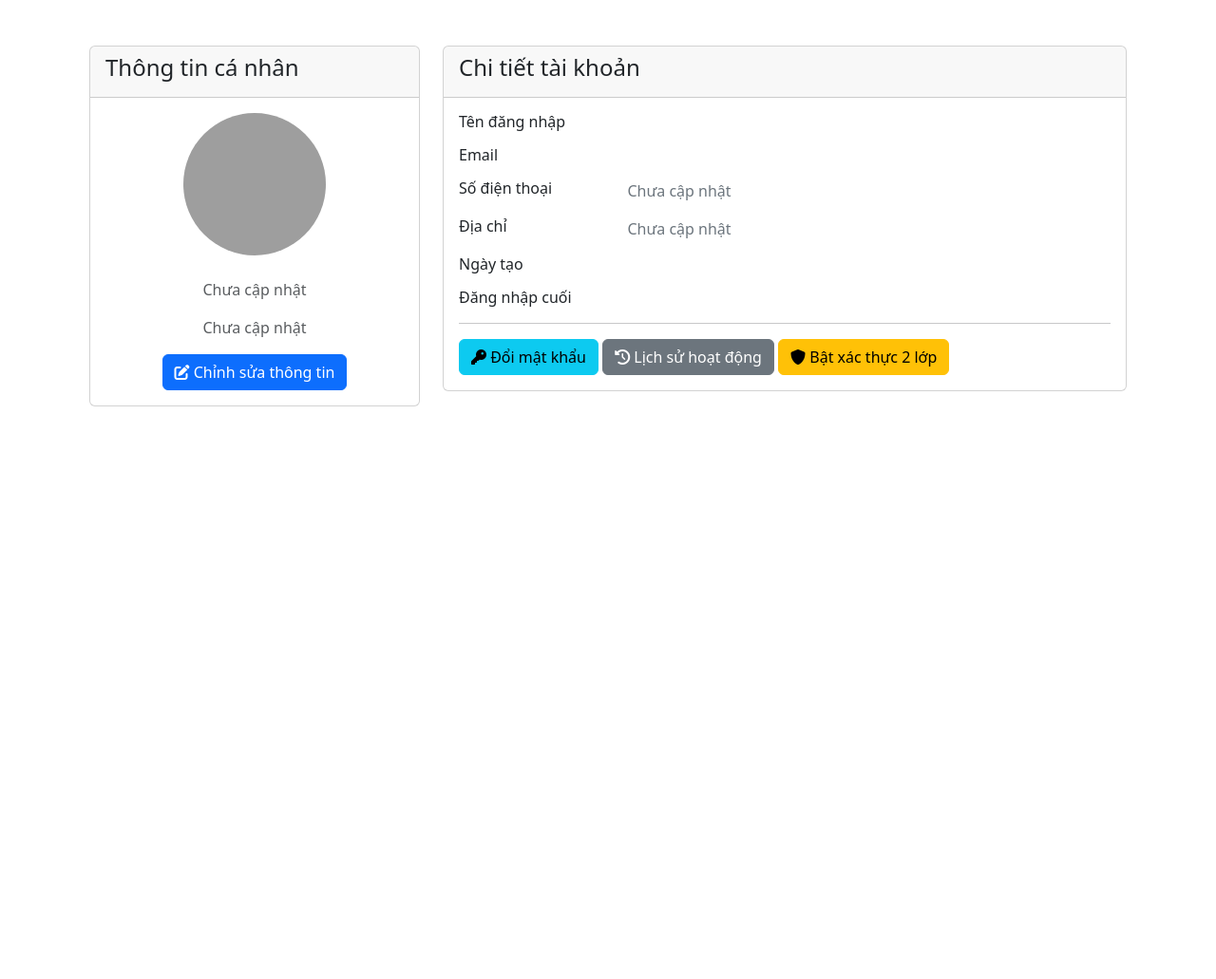
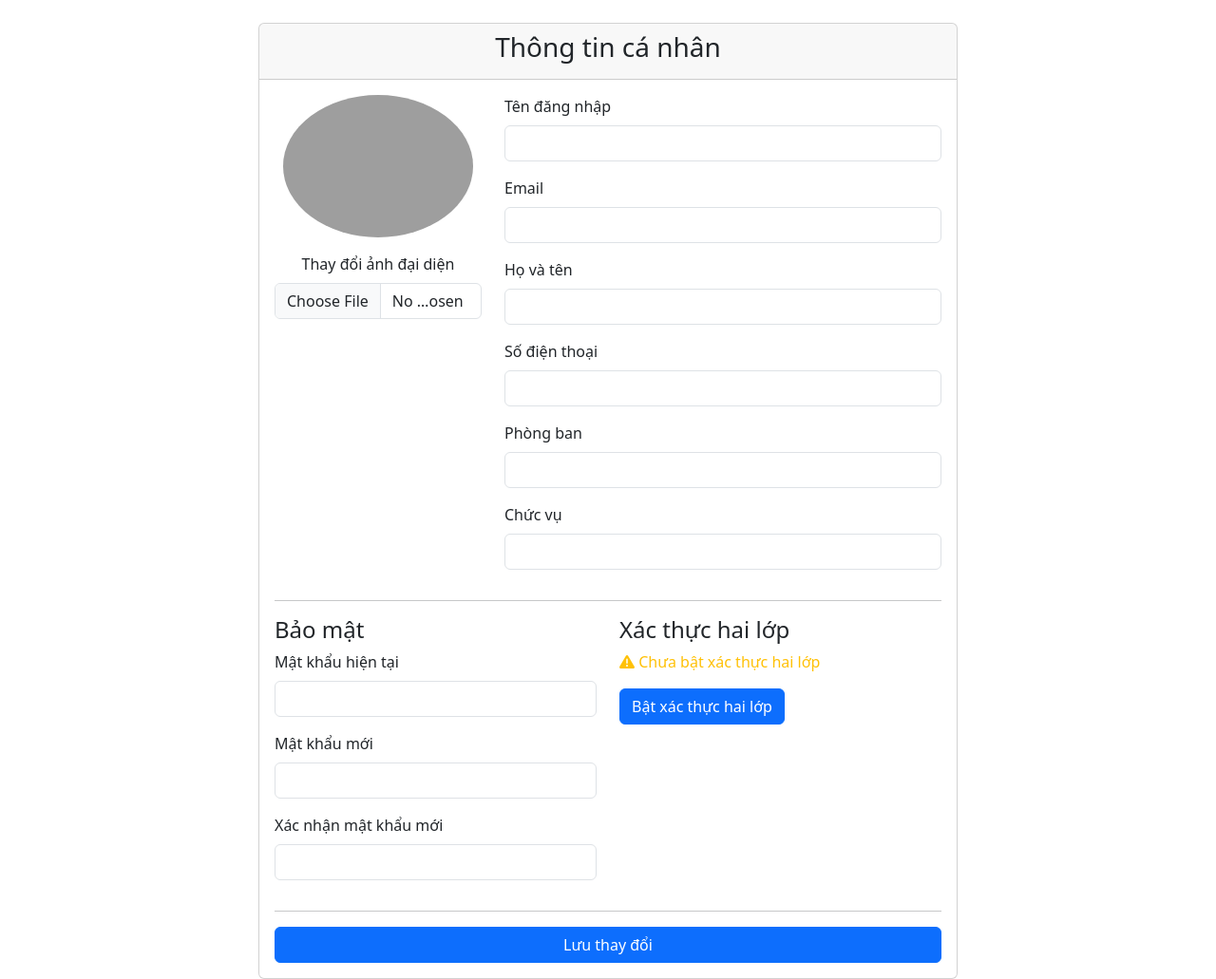
Before and after one commit to minhanh3110-svg/xuanhuong, a Flask app: template templates/profile.html in a window 1280 px wide. Shown: the part 56-1087 px from the top of the page at 95% size. Before the commit the page ends 484 px from the top, so only its background shows below. Run offline with Flask 3, Linux system fonts and the light colour scheme; the template is opened without the code that fills it, so the values that code supplies are empty; grey boxes are pictures that could not be loaded.

Commit message:
Update profile.html

```diff
--- a/templates/profile.html
+++ b/templates/profile.html
@@ -1,109 +1,133 @@
 {% extends "base.html" %}
 
 {% block content %}
-<div class="container mt-5">
-    <div class="row">
-        <!-- Thông tin cá nhân -->
-        <div class="col-md-4">
+<div class="row justify-content-center">
+    <div class="col-md-8">
         <div class="card">
             <div class="card-header">
-                    <h4>Thông tin cá nhân</h4>
+                <h3 class="text-center">Thông tin cá nhân</h3>
             </div>
-                <div class="card-body text-center">
-                    <img src="{{ current_user.avatar_url or url_for('static', filename='img/default-avatar.png') }}"
-                         class="rounded-circle mb-3" style="width: 150px; height: 150px; object-fit: cover;">
-                    <h5 class="card-title">{{ current_user.full_name }}</h5>
-                    <p class="card-text text-muted">{{ current_user.position or 'Chưa cập nhật' }}</p>
-                    <p class="card-text text-muted">{{ current_user.department or 'Chưa cập nhật' }}</p>
-                    <a href="{{ url_for('auth.edit_profile') }}" class="btn btn-primary">
-                        <i class="fas fa-edit"></i> Chỉnh sửa thông tin
-                    </a>
-                </div>
+            <div class="card-body">
+                <form method="POST" enctype="multipart/form-data">
+                    <div class="row">
+                        <div class="col-md-4 text-center mb-3">
+                            <img src="{{ current_user.avatar_url or url_for('static', filename='images/default-avatar.png') }}"
+                                 class="img-fluid rounded-circle mb-3" style="max-width: 200px;">
+                            <div class="mb-3">
+                                <label for="avatar" class="form-label">Thay đổi ảnh đại diện</label>
+                                <input type="file" class="form-control" id="avatar" name="avatar" accept="image/*">
                             </div>
                         </div>
 
-        <!-- Chi tiết thông tin -->
                         <div class="col-md-8">
-            <div class="card">
-                <div class="card-header">
-                    <h4>Chi tiết tài khoản</h4>
+                            <div class="mb-3">
+                                <label for="username" class="form-label">Tên đăng nhập</label>
+                                <input type="text" class="form-control" value="{{ current_user.username }}" readonly>
                             </div>
-                <div class="card-body">
-                    {% with messages = get_flashed_messages(with_categories=true) %}
-                        {% if messages %}
-                            {% for category, message in messages %}
-                                <div class="alert alert-{{ category }}">{{ message }}</div>
-                            {% endfor %}
-                        {% endif %}
-                    {% endwith %}
 
-                    <div class="row mb-3">
-                        <div class="col-sm-3">
-                            <h6 class="mb-0">Tên đăng nhập</h6>
+                            <div class="mb-3">
+                                <label for="email" class="form-label">Email</label>
+                                <input type="email" class="form-control" value="{{ current_user.email }}" readonly>
                             </div>
-                        <div class="col-sm-9 text-secondary">
-                            {{ current_user.username }}
+
+                            <div class="mb-3">
+                                <label for="full_name" class="form-label">Họ và tên</label>
+                                <input type="text" class="form-control" id="full_name" name="full_name"
+                                       value="{{ current_user.full_name }}" required>
                             </div>
+
+                            <div class="mb-3">
+                                <label for="phone" class="form-label">Số điện thoại</label>
+                                <input type="tel" class="form-control" id="phone" name="phone"
+                                       value="{{ current_user.phone }}">
                             </div>
-                    <div class="row mb-3">
-                        <div class="col-sm-3">
-                            <h6 class="mb-0">Email</h6>
+
+                            <div class="mb-3">
+                                <label for="department" class="form-label">Phòng ban</label>
+                                <input type="text" class="form-control" id="department" name="department"
+                                       value="{{ current_user.department }}">
                             </div>
-                        <div class="col-sm-9 text-secondary">
-                            {{ current_user.email }}
+
+                            <div class="mb-3">
+                                <label for="position" class="form-label">Chức vụ</label>
+                                <input type="text" class="form-control" id="position" name="position"
+                                       value="{{ current_user.position }}">
                             </div>
-                    </div>
-                    <div class="row mb-3">
-                        <div class="col-sm-3">
-                            <h6 class="mb-0">Số điện thoại</h6>
-                        </div>
-                        <div class="col-sm-9 text-secondary">
-                            {{ current_user.phone or 'Chưa cập nhật' }}
-                        </div>
-                    </div>
-                    <div class="row mb-3">
-                        <div class="col-sm-3">
-                            <h6 class="mb-0">Địa chỉ</h6>
-                        </div>
-                        <div class="col-sm-9 text-secondary">
-                            {{ current_user.address or 'Chưa cập nhật' }}
-                        </div>
-                    </div>
-                    <div class="row mb-3">
-                        <div class="col-sm-3">
-                            <h6 class="mb-0">Ngày tạo</h6>
-                        </div>
-                        <div class="col-sm-9 text-secondary">
-                            {{ current_user.created_at.strftime('%d/%m/%Y') }}
-                        </div>
-                    </div>
-                    <div class="row mb-3">
-                        <div class="col-sm-3">
-                            <h6 class="mb-0">Đăng nhập cuối</h6>
-                        </div>
-                        <div class="col-sm-9 text-secondary">
-                            {{ current_user.last_login.strftime('%d/%m/%Y %H:%M') if current_user.last_login }}
                         </div>
                     </div>
 
                     <hr>
 
                     <div class="row">
-                        <div class="col-sm-12">
-                            <a href="{{ url_for('auth.change_password') }}" class="btn btn-info">
-                                <i class="fas fa-key"></i> Đổi mật khẩu
-                            </a>
-                            <a href="{{ url_for('auth.activity_log') }}" class="btn btn-secondary">
-                                <i class="fas fa-history"></i> Lịch sử hoạt động
-                            </a>
-                            {% if not current_user.otp_enabled %}
-                            <a href="{{ url_for('auth.setup_2fa') }}" class="btn btn-warning">
-                                <i class="fas fa-shield-alt"></i> Bật xác thực 2 lớp
+                        <div class="col-md-6">
+                            <h4>Bảo mật</h4>
+                            <div class="mb-3">
+                                <label for="current_password" class="form-label">Mật khẩu hiện tại</label>
+                                <input type="password" class="form-control" id="current_password" name="current_password">
+                            </div>
+
+                            <div class="mb-3">
+                                <label for="new_password" class="form-label">Mật khẩu mới</label>
+                                <input type="password" class="form-control" id="new_password" name="new_password">
+                            </div>
+
+                            <div class="mb-3">
+                                <label for="confirm_password" class="form-label">Xác nhận mật khẩu mới</label>
+                                <input type="password" class="form-control" id="confirm_password" name="confirm_password">
+                            </div>
+                        </div>
+
+                        <div class="col-md-6">
+                            <h4>Xác thực hai lớp</h4>
+                            {% if current_user.otp_enabled %}
+                            <p class="text-success">
+                                <i class="fas fa-check-circle"></i> Đã bật xác thực hai lớp
+                            </p>
+                            <button type="button" class="btn btn-danger" data-bs-toggle="modal" data-bs-target="#disable2FAModal">
+                                Tắt xác thực hai lớp
+                            </button>
+                            {% else %}
+                            <p class="text-warning">
+                                <i class="fas fa-exclamation-triangle"></i> Chưa bật xác thực hai lớp
+                            </p>
+                            <a href="{{ url_for('auth.setup_2fa') }}" class="btn btn-primary">
+                                Bật xác thực hai lớp
                             </a>
                             {% endif %}
                         </div>
                     </div>
+
+                    <hr>
+
+                    <div class="d-grid gap-2">
+                        <button type="submit" class="btn btn-primary">Lưu thay đổi</button>
                     </div>
+                </form>
+            </div>
+        </div>
+    </div>
+</div>
+
+<!-- Modal xác nhận tắt 2FA -->
+<div class="modal fade" id="disable2FAModal" tabindex="-1">
+    <div class="modal-dialog">
+        <div class="modal-content">
+            <div class="modal-header">
+                <h5 class="modal-title">Xác nhận tắt xác thực hai lớp</h5>
+                <button type="button" class="btn-close" data-bs-dismiss="modal"></button>
+            </div>
+            <div class="modal-body">
+                <p>Bạn có chắc chắn muốn tắt xác thực hai lớp không?</p>
+                <p class="text-danger">
+                    <i class="fas fa-exclamation-triangle"></i>
+                    Việc này sẽ làm giảm tính bảo mật cho tài khoản của bạn.
+                </p>
+            </div>
+            <div class="modal-footer">
+                <button type="button" class="btn btn-secondary" data-bs-dismiss="modal">Hủy</button>
+                <form action="{{ url_for('auth.disable_2fa') }}" method="POST" class="d-inline">
+                    <button type="submit" class="btn btn-danger">Tắt xác thực hai lớp</button>
+                </form>
             </div>
         </div>
     </div>
```
Lines whose indentation alone changed are shown as unchanged.
